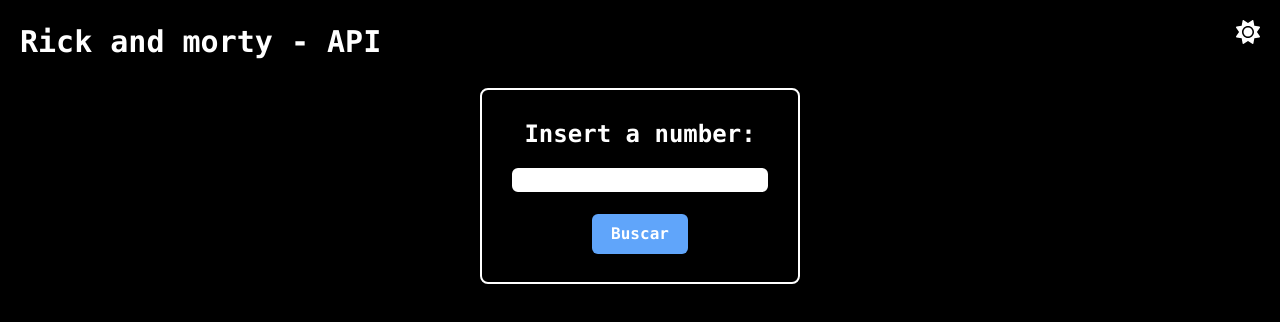
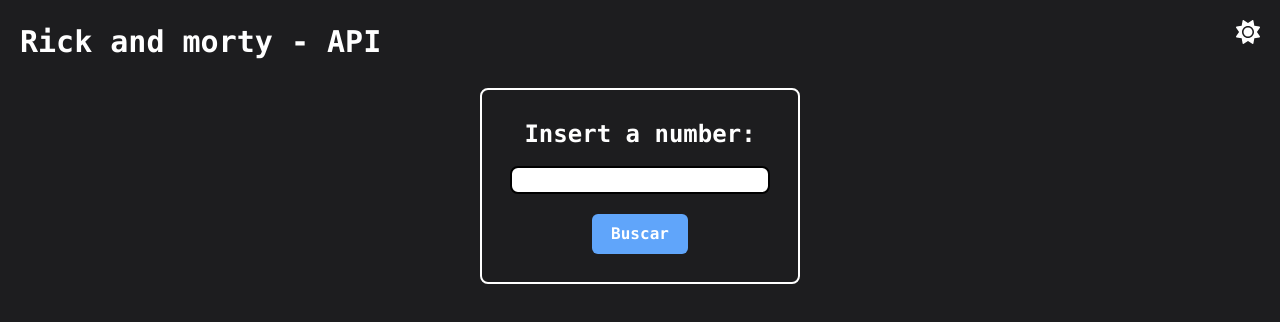
Before and after one commit to jhonatan0912/LEARN-APIREST, a plain HTML site: page index.html in a window 1280 px wide. Both pictures are taken after a click on the picture 1248 px from the left and 32 px from the top of the page. Drawn offline with nearby package versions, Linux system fonts and the light colour scheme.

Commit message:
change value background dark mode

```diff
--- a/index.html
+++ b/index.html
@@ -12,7 +12,7 @@
   <title>Ricky and Morty api</title>
   <style>
     .dark {
-      background-color: black;
+      background-color: #1D1D1F;
       color: white;
     }
   </style>
```
